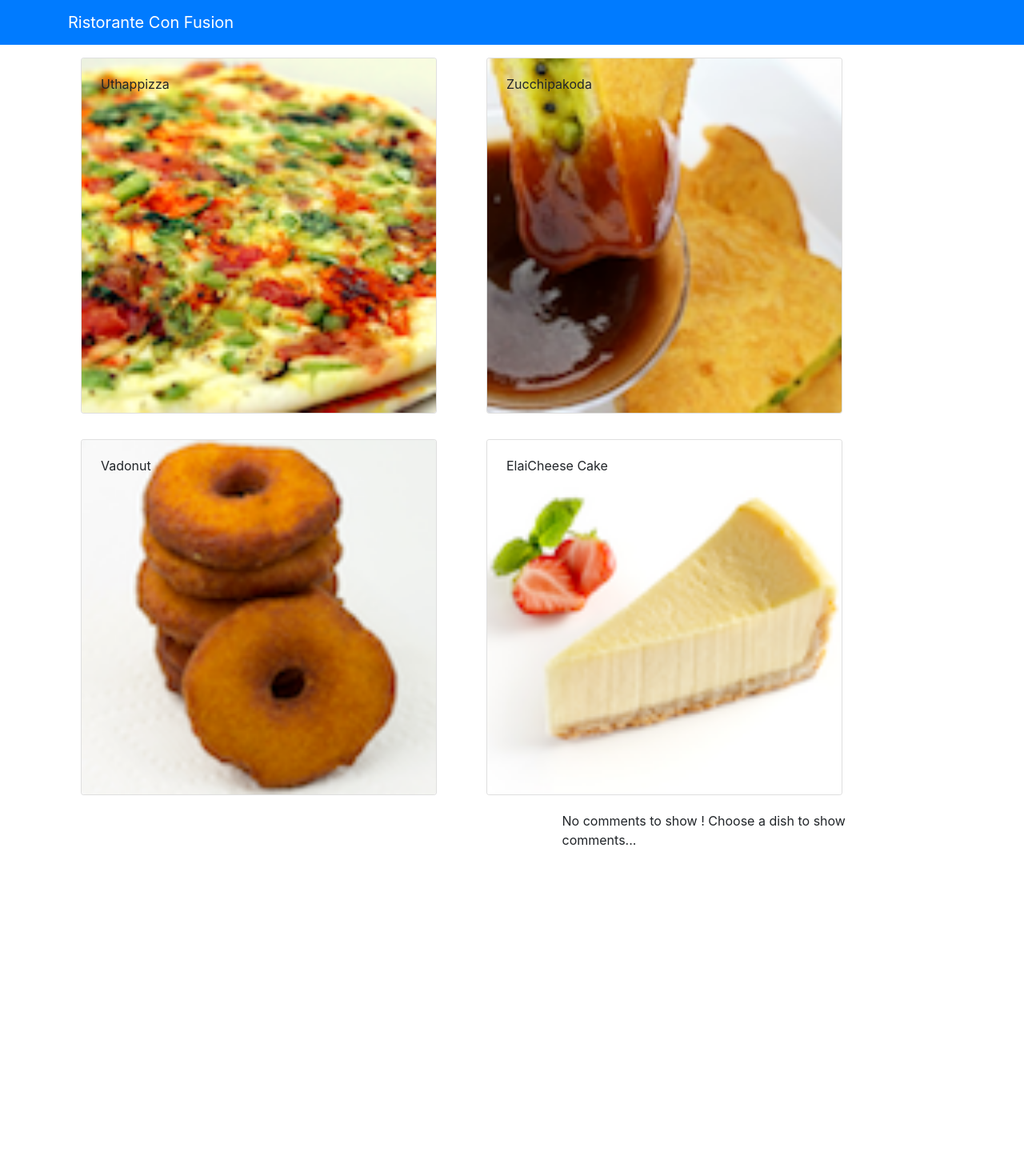
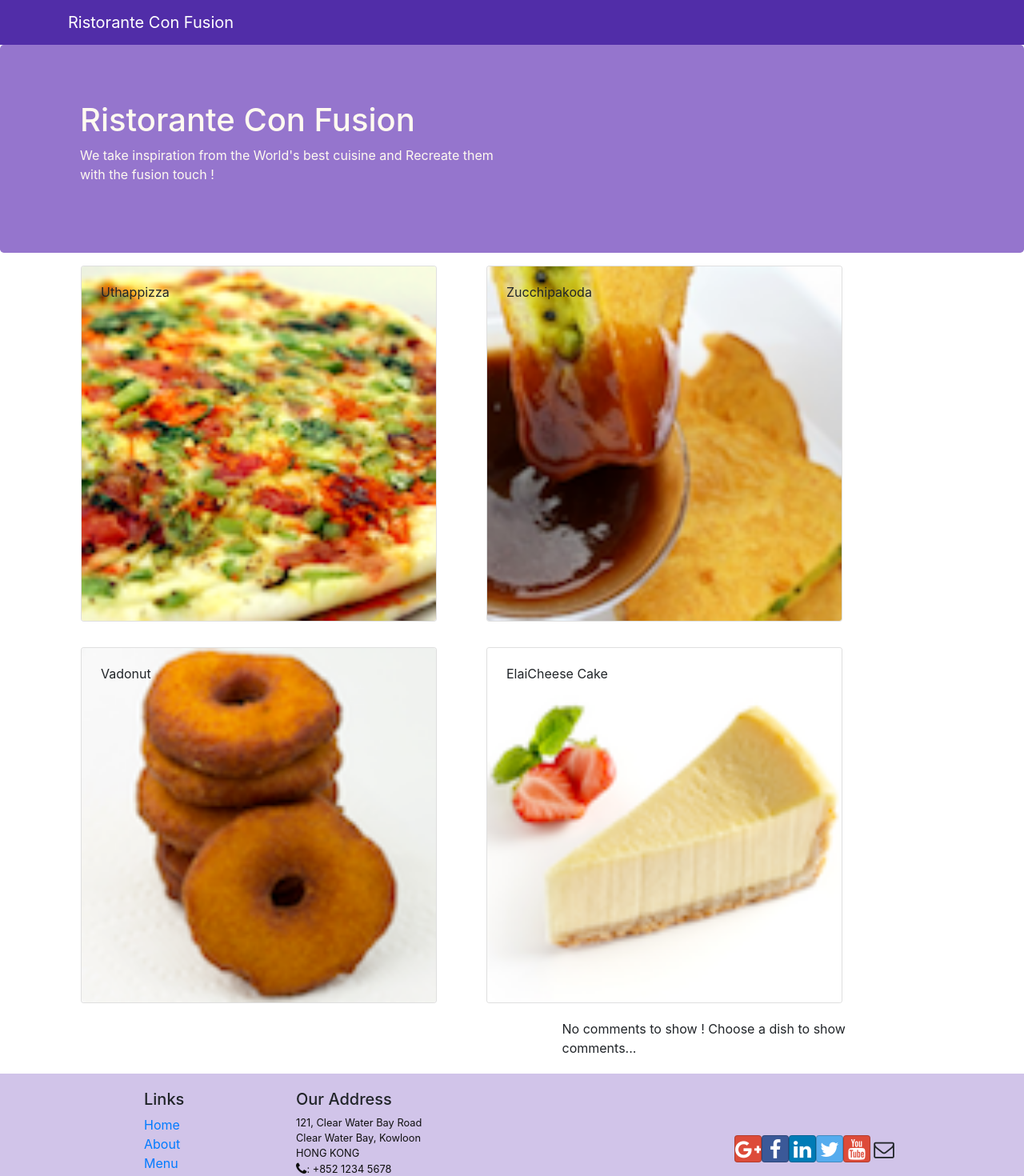
Before and after one commit to anantakrroy/confusionReactApp, a React (Create React App) app: page / in a window 1280 px wide. Shown: the top 1470 px of the page at 80% size. Before the commit the page ends 1082 px from the top, so only its background shows below. Built offline with nearby package versions, Linux system fonts and the light colour scheme.

Commit message:
Added header and footer components

```diff
--- a/src/components/MainComponent.js
+++ b/src/components/MainComponent.js
@@ -1,7 +1,8 @@
 import React, { Component } from 'react';
-import { Navbar, NavbarBrand } from 'reactstrap';
 import Menu from './MenuComponent';
 import DishDetail from './DishDetailComponent';
+import Header from './HeaderComponent';
+import Footer from './FooterComponent';
 import { DISHES } from '../shared/dishes';
 import { COMMENTS } from '../shared/comments';
 
@@ -26,13 +27,10 @@
         console.log('Called MAIN component render method !');
         return (
             <div className="App">
-                <Navbar dark color="primary">
-                    <div className="container">
-                        <NavbarBrand href="/">Ristorante Con Fusion</NavbarBrand>
-                    </div>
-                </Navbar>
+                <Header />
                 <Menu dishes={this.state.dishes} clickedDish={(dish) => this.onDishSelect(dish)} />
                 <DishDetail comments={this.state.comments} dish={this.state.selectedDish} />
+                <Footer />
             </div>
         );
     }
```
